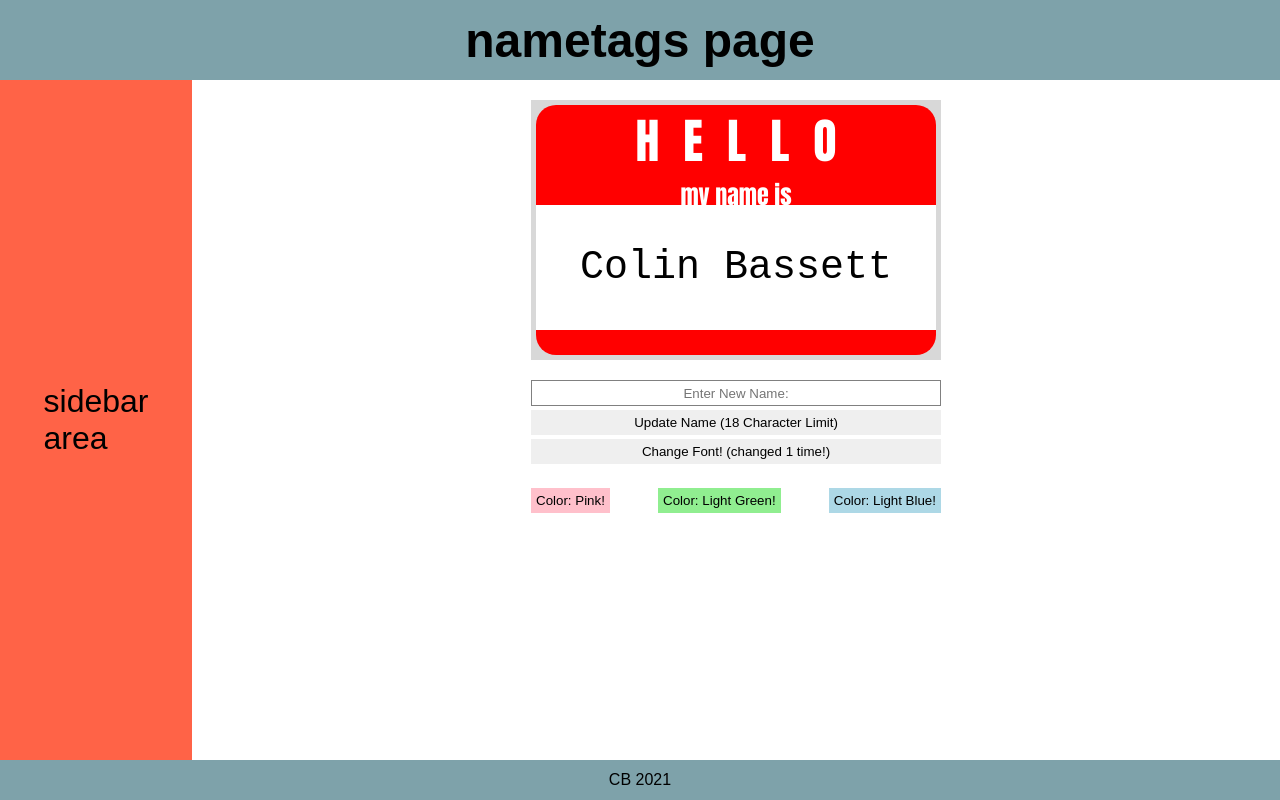
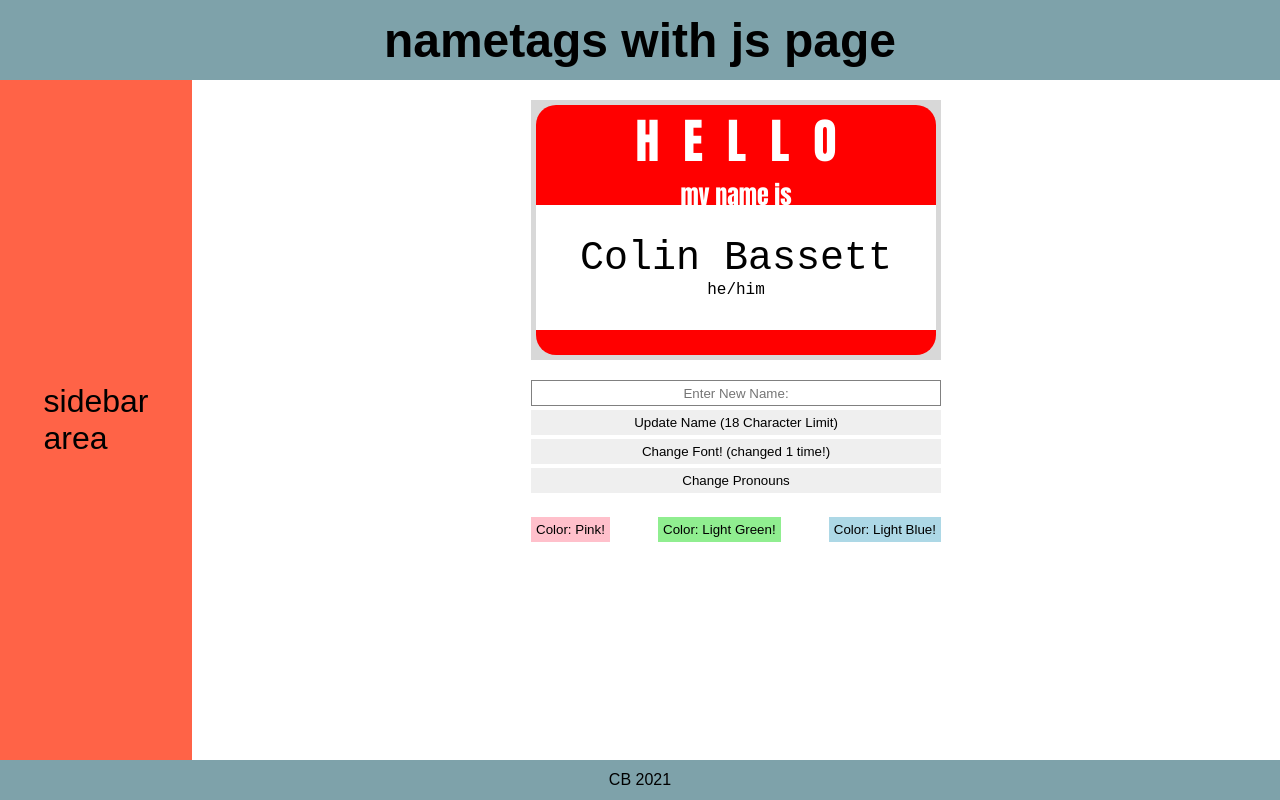
Before and after one commit to ccbass/acl-fnd-lab-03a-nametag-js, a plain HTML site: page index.html in a window 1280 px wide. Both pictures are taken after a click on the button "Change Font!". Drawn offline with Linux system fonts and the light colour scheme.

Commit message:
added pronouns and cleanup

```diff
--- a/index.html
+++ b/index.html
@@ -12,7 +12,7 @@
 
 <body>
     <header>
-        <h1>nametags page</h1>
+        <h1>nametags with js page</h1>
     </header>
 
     <nav>
@@ -27,6 +27,7 @@
             </section>
             <section class="nametag-middle">
                 <div class="name-area" id="name-display">Colin Bassett</div>
+                <div class="name-area pronouns" id="pronoun-display"></div>
             </section>
             <section class="nametag-bottom" id="nametag-bottom"></section>
         </section>
@@ -36,6 +37,7 @@
                 <input id="input-name" type="text" placeholder="Enter New Name:">
                 <button id="clickme" type="button">Update Name (18 Character Limit)</button>
                 <button id="font-btn" type="button">Change Font!</button>
+                <button id="pronouns-btn" type="button">Change Pronouns</button>
             </div>
 
 
@@ -47,8 +49,6 @@
 
         </section>
 
-
-
     </main>
 
     <footer>
--- a/nametag.js
+++ b/nametag.js
@@ -1,6 +1,14 @@
 const nametag = document.getElementById('name-display');
+const pronounsArea = document.getElementById('pronoun-display');
 const inputButton = document.getElementById('clickme');
 const fontButton = document.getElementById('font-btn');
+
+
+const pinkColorButton = document.getElementById('pink-color-btn');
+const greenColorButton = document.getElementById('green-color-btn');
+const blueColorButton = document.getElementById('blue-color-btn');
+const pronounsButton = document.getElementById('pronouns-btn');
+
 
 const nameHandler = () => {
     const inputName = document.getElementById('input-name');
@@ -12,10 +20,6 @@ const nameHandler = () => {
     inputName.value = '';
 };
 
-
-const pinkColorButton = document.getElementById('pink-color-btn');
-const greenColorButton = document.getElementById('green-color-btn');
-const blueColorButton = document.getElementById('blue-color-btn');
 
 const colorHandler = (e) => {
     const tagTop = document.getElementById('nametag-top');
@@ -30,15 +34,17 @@ let fonts = ['Rock Salt', 'monospace', 'Permanent Marker', 'sans-serif'];
 let defaultFont = 0;
 let count = 0;
 nametag.style.fontFamily = fonts[defaultFont];
+pronounsArea.style.fontFamily = fonts[defaultFont];
 
 
 const fontChanger = () => {
     defaultFont++;
     count++;
     if (defaultFont > 3){
-        defaultFont = defaultFont % 4;
+        defaultFont %= 4;
     }
     nametag.style.fontFamily = fonts[defaultFont];
+    pronounsArea.style.fontFamily = fonts[defaultFont];
 
     if (defaultFont !== 0){
         nametag.style.fontSize = '2.5rem';
@@ -52,9 +58,27 @@ const fontChanger = () => {
 };
 
 
+let pronouns = ['he/him', 'she/her', 'they/them',
+    'he/they', 'she/they', 'they/he', 'they/she'];
+let pronounsPos = 0;
+
+pronounsArea.textContent = pronouns[pronounsPos];
+
+const pronounsChanger = () => {
+    pronounsPos++;
+    if (pronounsPos > 6){
+        pronounsPos %= 7;
+    }
+    pronounsArea.textContent = pronouns[pronounsPos];
+};
+
+
+
+
 
 inputButton.addEventListener('click', nameHandler);
 pinkColorButton.addEventListener('click', colorHandler);
 greenColorButton.addEventListener('click', colorHandler);
 blueColorButton.addEventListener('click', colorHandler);
 fontButton.addEventListener('click', fontChanger);
+pronounsButton.addEventListener('click', pronounsChanger);
--- a/styles.css
+++ b/styles.css
@@ -90,6 +90,7 @@ main{
 
 .nametag-middle{
     display: flex;
+    flex-direction: column;
     height: 50%;
     align-items: center;
     justify-content: center;
@@ -99,6 +100,10 @@ main{
 .name-area{
     font-family: 'Rock Salt', cursive;
     font-size: 2rem;
+}
+
+.pronouns{
+    font-size: 1rem;
 }
 
 .nametag-bottom{
```
